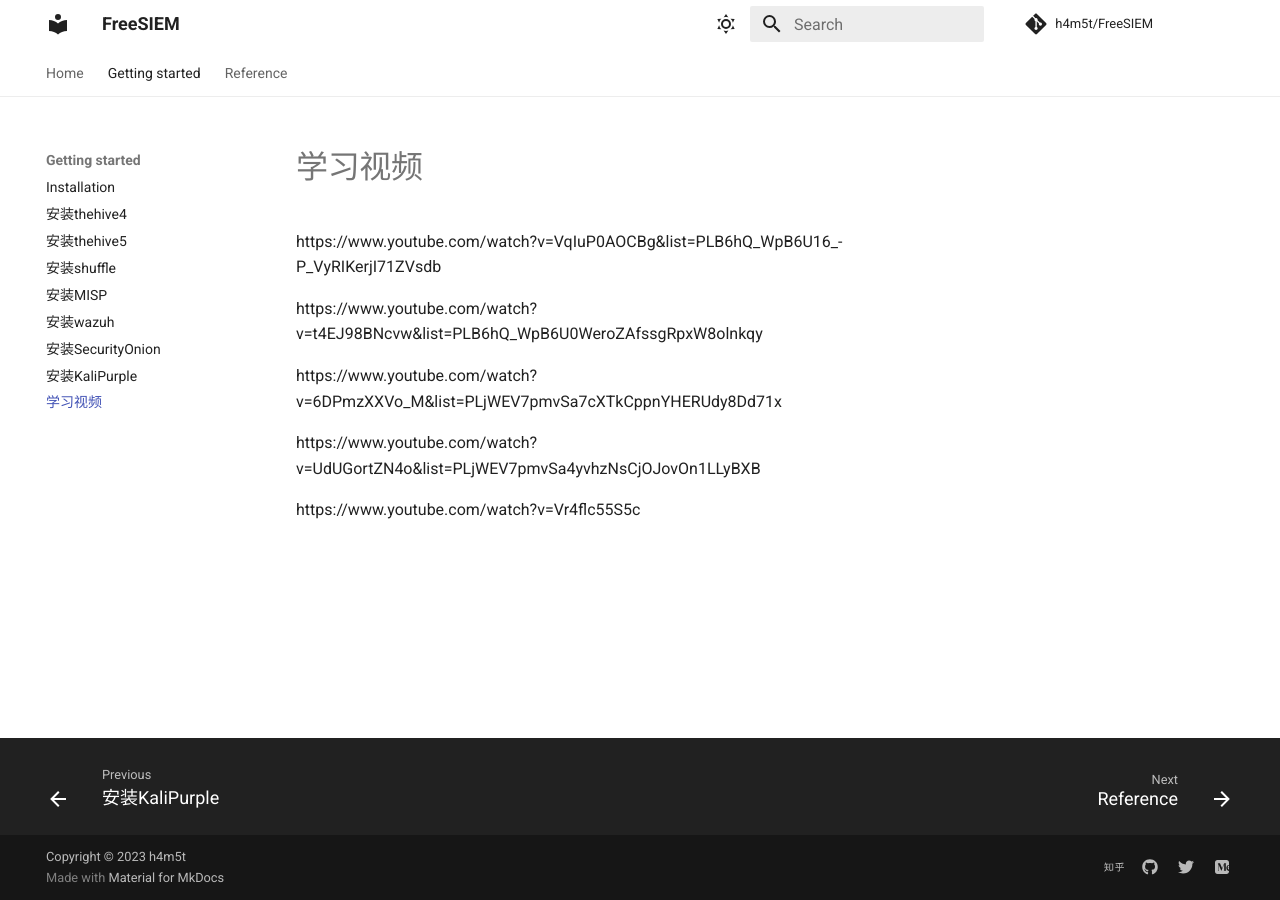
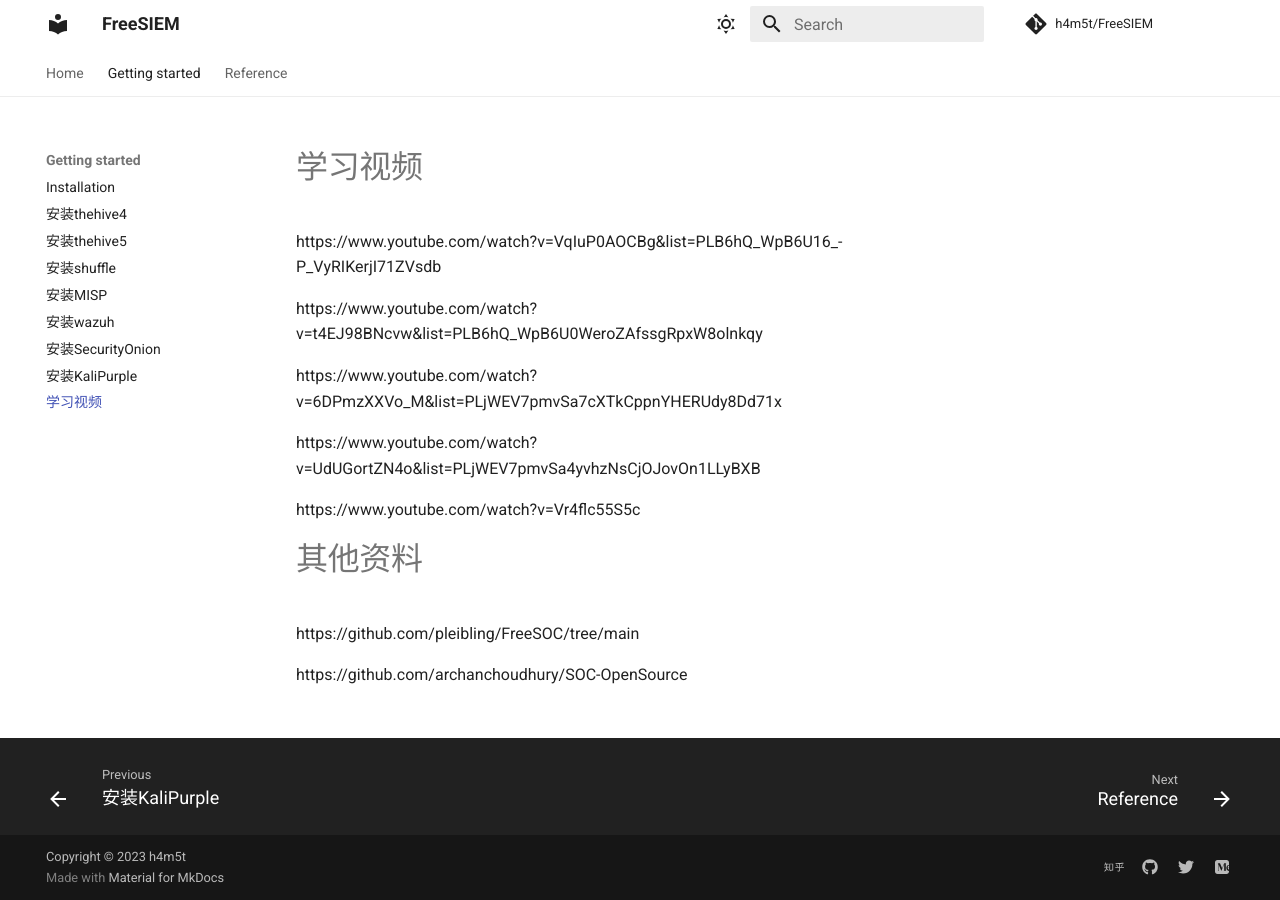
Before and after one commit to h4m5t/FreeSIEM, an MkDocs documentation site: the page built from docs/learnshipin.md, in a window 1280 px wide. Built offline with MkDocs 1.6.1 and Material for MkDocs 9.7.7, drawn with Linux system fonts in a browser that asks for light colours; comment, search, counter and statistics services are not loaded.

Commit message:
Update learnshipin.md

```diff
--- a/docs/learnshipin.md
+++ b/docs/learnshipin.md
@@ -9,3 +9,11 @@
 https://www.youtube.com/watch?v=UdUGortZN4o&list=PLjWEV7pmvSa4yvhzNsCjOJovOn1LLyBXB
 
 https://www.youtube.com/watch?v=Vr4flc55S5c
+
+
+# 其他资料
+
+
+https://github.com/pleibling/FreeSOC/tree/main
+
+https://github.com/archanchoudhury/SOC-OpenSource
```
